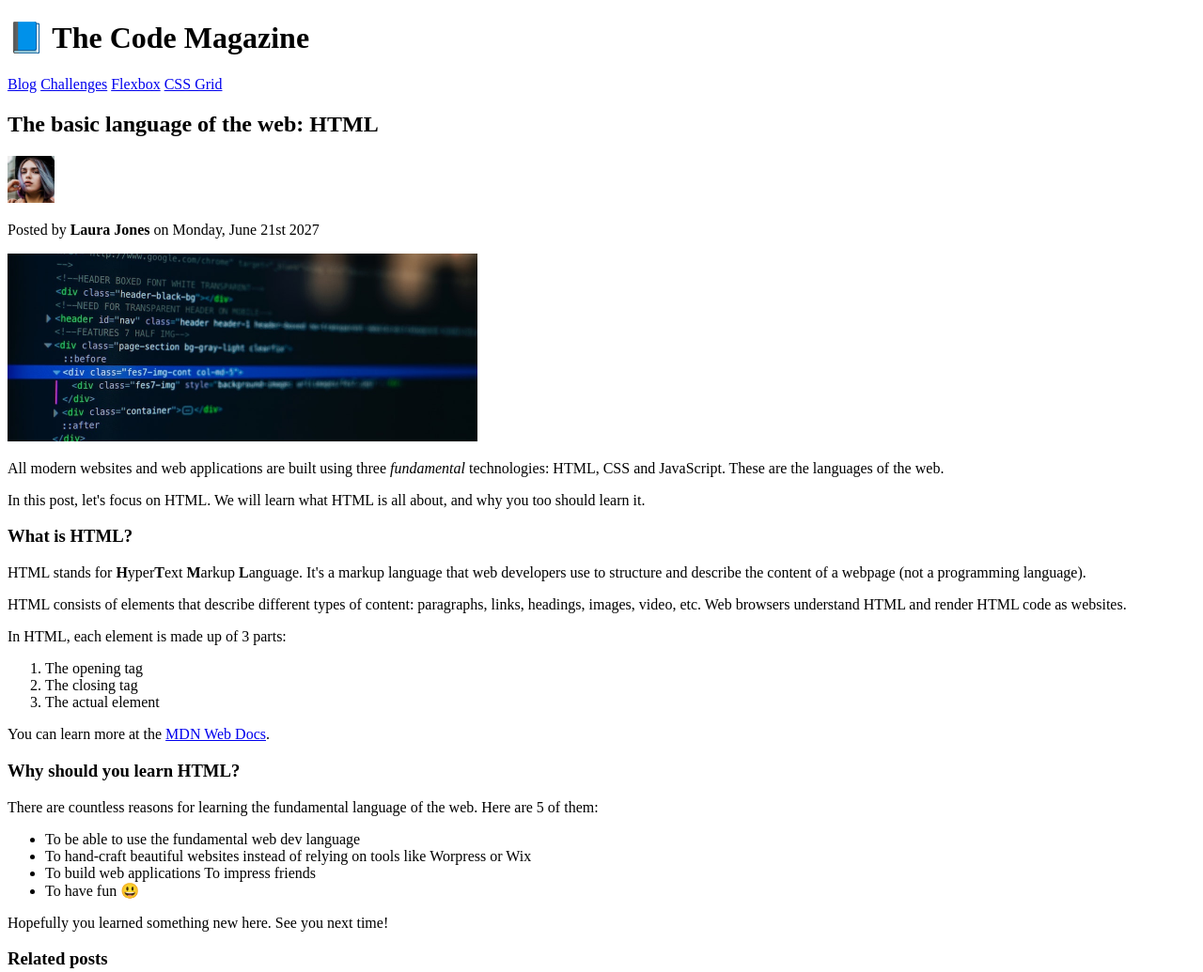
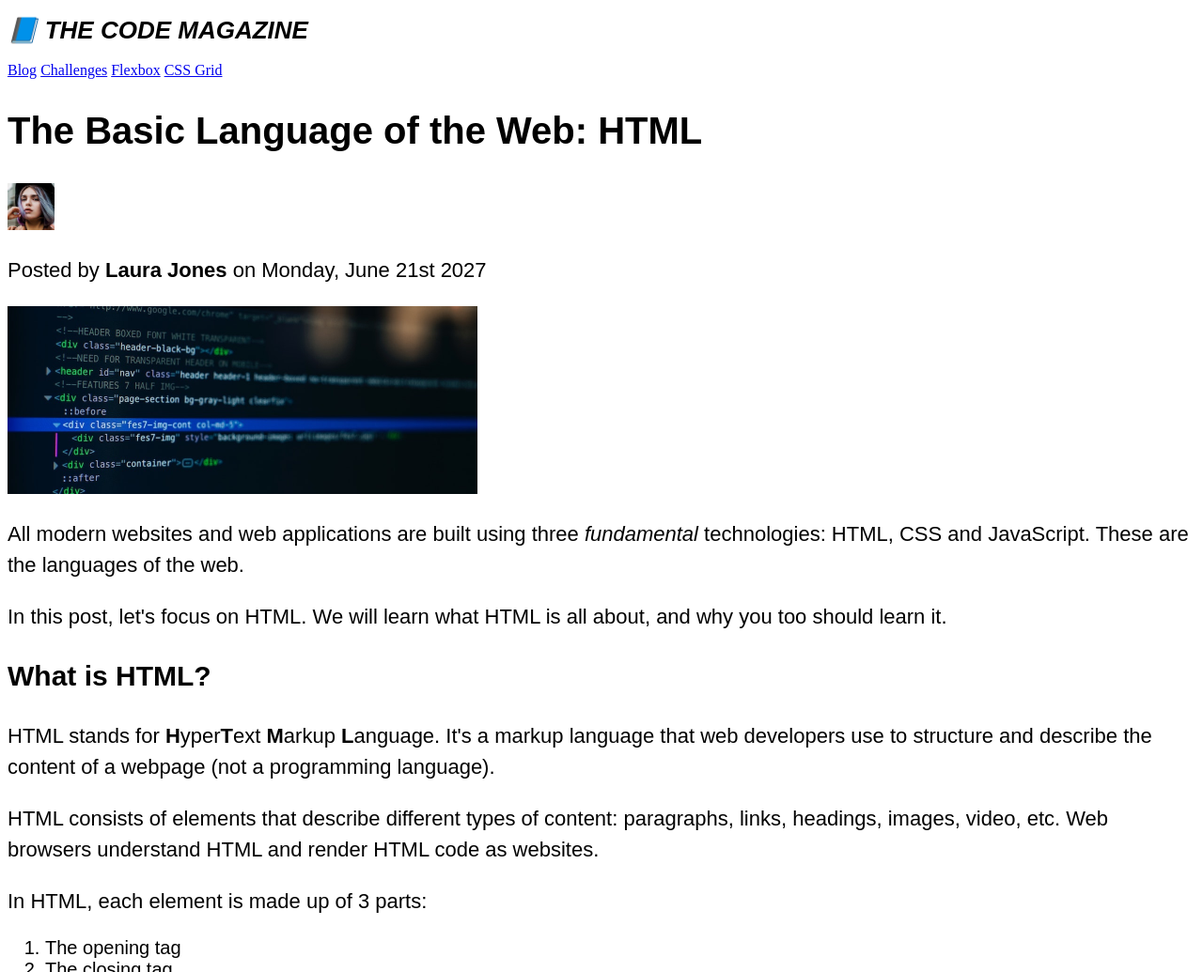
Before and after one commit to danlevik/udemy-html-css-course-1, a plain HTML site: page 03-CSS-Fundamentals/index.html in a window 1280 px wide. Shown: the top 1035 px of the page at 94% size. Drawn offline with Linux system fonts and the light colour scheme.

Commit message:
added basic text styles

```diff
--- a/03-CSS-Fundamentals/index.html
+++ b/03-CSS-Fundamentals/index.html
@@ -2,7 +2,9 @@
 <html lang="en">
   <head>
     <meta charset="UTF-8" />
-    <title>The basic language of the web: HTML</title>
+    <link href="style.css" rel="stylesheet" />
+
+    <title>The Basic Language of the Web: HTML</title>
   </head>
 
   <body>
@@ -22,7 +24,7 @@
 
     <article>
       <header>
-        <h2>The basic language of the web: HTML</h2>
+        <h2>The Basic Language of the Web: HTML</h2>
 
         <img
           src="img/laura-jones.jpg"
@@ -108,7 +110,7 @@
     </article>
 
     <aside>
-      <h3>Related posts</h3>
+      <h4>Related posts</h4>
       <ul>
         <li>
           <img
--- /dev/null
+++ b/03-CSS-Fundamentals/style.css
@@ -0,0 +1,34 @@
+h1 {
+  font-size: 26px;
+  font-family: sans-serif;
+  text-transform: uppercase;
+  font-style: italic;
+}
+
+h2 {
+  font-size: 40px;
+  font-family: sans-serif;
+}
+
+h3 {
+  font-size: 30px;
+  font-family: sans-serif;
+}
+
+h4 {
+  font-size: 20px;
+  font-family: sans-serif;
+  text-transform: uppercase;
+  text-align: center;
+}
+
+p {
+  font-size: 22px;
+  font-family: sans-serif;
+  line-height: 1.5;
+}
+
+li {
+  font-size: 20px;
+  font-family: sans-serif;
+}
```
